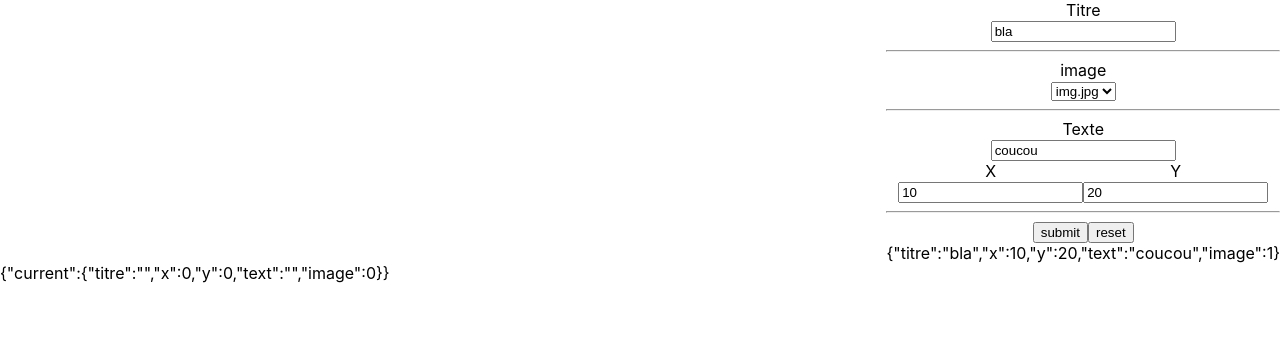
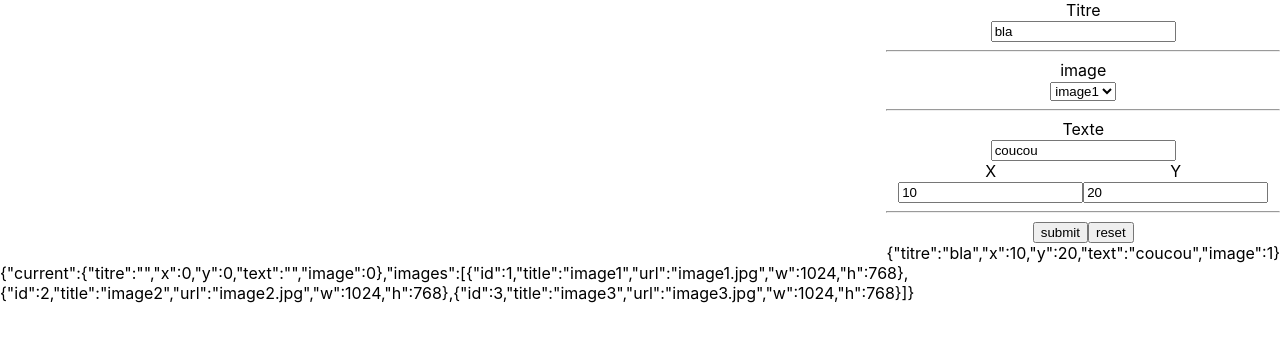
Before and after one commit to champix56/tjs-2021-06-08, a React (Create React App) app: page / in a window 1280 px wide. Shown: the top 342 px of the page. Built offline with nearby package versions, Linux system fonts and the light colour scheme; data requests are answered from the project's data file.

Commit message:
fetch des images , partage app/memeform, parcours liste et gen des options

```diff
--- a/src/App/App.js
+++ b/src/App/App.js
@@ -1,6 +1,7 @@
 import React from 'react';
 import FlexLayout from './components/FlexLayout/FlexLayout';
 import MemeForm from './components/MemeForm/MemeForm';
+import { REST_ADR_SRV } from './config/config';
 /**
  * Composant principale de notre application
  */
@@ -8,7 +9,12 @@
   //counter=1
   constructor(props) {
     super(props);
-    this.state = { current: { titre: '', x: 0, y: 0, text: '', image: 0 } };
+    this.state = { current: { titre: '', x: 0, y: 0, text: '', image: 0 }, images:[] };
+  }
+  componentDidMount() {
+    fetch(`${REST_ADR_SRV}/images`)
+      .then(flux => flux.json())
+      .then(arr => this.setState({ images: arr }))
   }
   componentDidUpdate(pprops, pstate) {
     console.log(arguments);
@@ -20,7 +26,7 @@
     return <div className="App">
       <FlexLayout>
         <div></div>
-        <MemeForm onSubmit={formState=>this.setState({current:formState})} />
+        <MemeForm images={this.state.images} onSubmit={formState => this.setState({ current: formState })} />
       </FlexLayout>
       {JSON.stringify(this.state)}
     </div>;
--- a/src/App/components/MemeForm/MemeForm.js
+++ b/src/App/components/MemeForm/MemeForm.js
@@ -6,30 +6,38 @@
   const [state, setstate] = useState({ titre: 'bla', x: 10, y: 20, text: 'coucou', image: 1 });
   return (
     <div className={styles.MemeForm} data-testid="MemeForm">
-      <form onSubmit={(evt)=>{
+      <form onSubmit={(evt) => {
         //annulation du comportement par def. de la soumission d'un formulaire
         evt.preventDefault();
         //appele de la func prent envoyé par les props
         props.onSubmit(state);
       }}>
-        <label htmlFor="titre">Titre</label><br /><input onChange={evt=>{
-          setstate({...state,titre:evt.target.value});
+        <label htmlFor="titre">Titre</label><br /><input onChange={evt => {
+          setstate({ ...state, titre: evt.target.value });
         }} value={state.titre} type="text" id="titre" placeholder="saisissez le titre" />
         <hr />
-        <label htmlFor="image">image</label><br /><select  onChange={evt=>{
-          setstate({...state,image:evt.target.value});
-        }}  value={state.image}  id="image"><option value="1">img.jpg</option></select>
+        <label htmlFor="image">image</label><br />
+
+        <select onChange={evt => {
+          setstate({ ...state, image: evt.target.value });
+        }} value={state.image} id="image">
+          {
+            props.images.map((element,index)=><option value={element.id} key={"option-image-"+index} >{element.title}</option>)
+          }
+        </select>
+
+
         <hr />
-        <label htmlFor="text">Texte</label><br /><input type="text" id="text"  onChange={evt=>{
-          setstate({...state,text:evt.target.value});
-        }}   value={state.text}  />
+        <label htmlFor="text">Texte</label><br /><input type="text" id="text" onChange={evt => {
+          setstate({ ...state, text: evt.target.value });
+        }} value={state.text} />
         <div style={{ textAlign: 'center' }}>
-          <div style={{ display: 'inline-block' }}><label htmlFor="x">X </label><br /><input  onChange={evt=>{
-          setstate({...state,x:evt.target.value});
-        }}   value={state.x} type="number" id="x" /></div>
-          <div style={{ display: 'inline-block' }}><label htmlFor="y">Y</label><br /><input  onChange={evt=>{
-          setstate({...state,y:evt.target.value});
-        }}   value={state.y}  type="number" id="y" /></div>
+          <div style={{ display: 'inline-block' }}><label htmlFor="x">X </label><br /><input onChange={evt => {
+            setstate({ ...state, x: evt.target.value });
+          }} value={state.x} type="number" id="x" /></div>
+          <div style={{ display: 'inline-block' }}><label htmlFor="y">Y</label><br /><input onChange={evt => {
+            setstate({ ...state, y: evt.target.value });
+          }} value={state.y} type="number" id="y" /></div>
         </div>
         <hr />
         <input type="submit" value="submit" />
@@ -41,7 +49,10 @@
   );
 }
 
-MemeForm.propTypes = {onSubmit:PropTypes.func.isRequired};
+MemeForm.propTypes = {
+  onSubmit: PropTypes.func.isRequired,
+  images: PropTypes.array.isRequired
+};
 
 
 
--- /dev/null
+++ b/src/App/config/config.js
@@ -0,0 +1 @@
+export const REST_ADR_SRV="http://localhost:7956"
```
